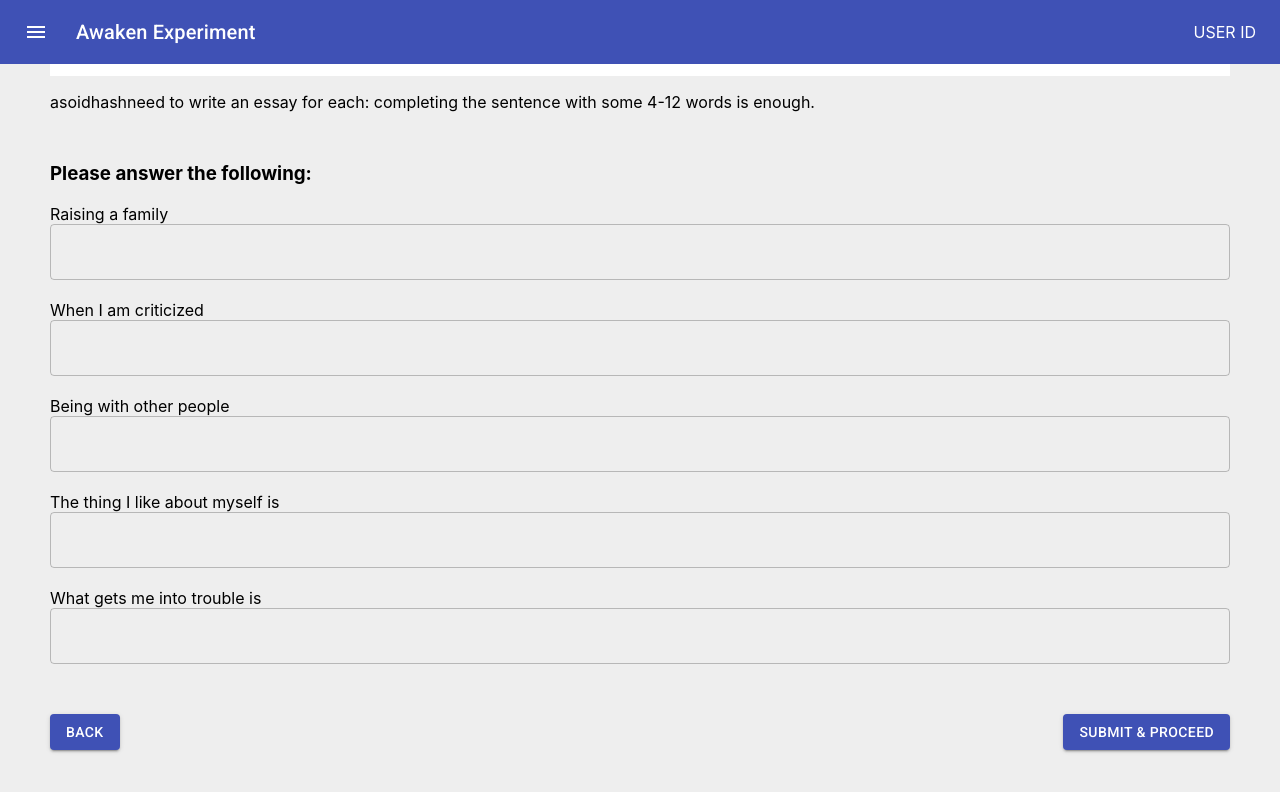
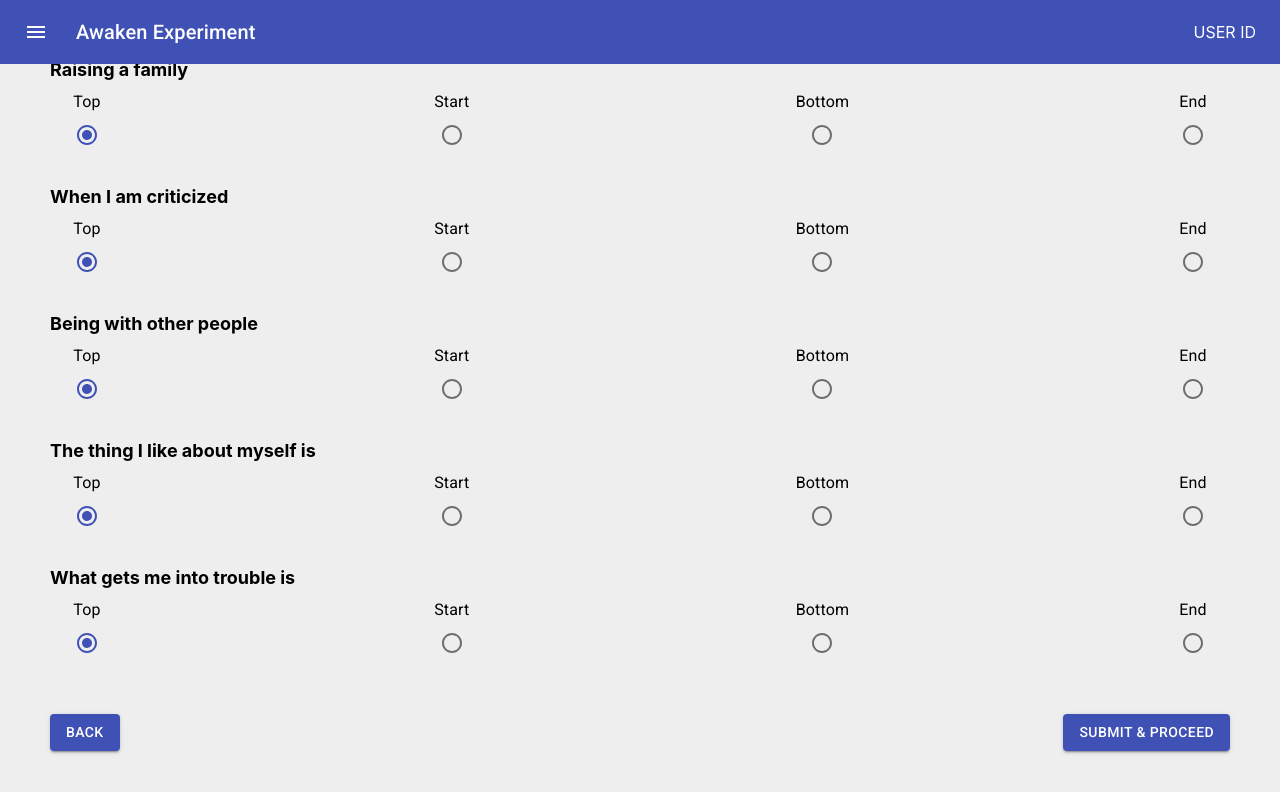
Before and after one commit to athakur36/AwakenExperiment, a React (Create React App) app: page /survey in a window 1280 px wide. Both pictures are taken after typing "Sample", "Sample", "Sample", "Sample", "Sample", "Sample" into the empty fields and a click on the button "SUBMIT & PROCEED". Shown: the top 792 px of the page. Built offline with nearby package versions, Linux system fonts and the light colour scheme.

Commit message:
qnradio component

```diff
--- a/src/components/question-type/qnradio.component.jsx
+++ b/src/components/question-type/qnradio.component.jsx
@@ -1,10 +1,29 @@
 import React from 'react';
 import { makeStyles } from '@material-ui/core/styles';
 import { TextField } from '@material-ui/core';
+import Radio from '@material-ui/core/Radio';
+import RadioGroup from '@material-ui/core/RadioGroup';
+import FormControlLabel from '@material-ui/core/FormControlLabel';
+import FormControl from '@material-ui/core/FormControl';
+import FormLabel from '@material-ui/core/FormLabel';
 
 const useStyles = makeStyles((theme) => ({
   qnaRoot: {
     marginBottom: '20px',
+  },
+  question: {
+    fontSize: '18px',
+    fontWeight: 'bold',
+    marginBottom: '10px',
+    marginTop: '30px',
+  },
+  radioGroupWrapper: {
+    width: '100%',
+  },
+  radioGroup: {
+    width: '100%',
+    display: 'flex',
+    justifyContent: 'space-between',
   },
 }));
 
@@ -14,8 +33,41 @@ const QNRadio = ({ question }) => {
 
   return (
     <div className={classes.qnaRoot}>
-      <label>{text}</label>
-      <TextField variant='outlined' fullWidth />
+      <div className={classes.question}>{text}</div>
+      <FormControl component='fieldset' className={classes.radioGroupWrapper}>
+        <RadioGroup
+          row
+          aria-label='position'
+          name='position'
+          defaultValue='top'
+          className={classes.radioGroup}
+        >
+          <FormControlLabel
+            value='top'
+            control={<Radio color='primary' />}
+            label='Top'
+            labelPlacement='top'
+          />
+          <FormControlLabel
+            value='start'
+            control={<Radio color='primary' />}
+            label='Start'
+            labelPlacement='top'
+          />
+          <FormControlLabel
+            value='bottom'
+            control={<Radio color='primary' />}
+            label='Bottom'
+            labelPlacement='top'
+          />
+          <FormControlLabel
+            value='end'
+            control={<Radio color='primary' />}
+            label='End'
+            labelPlacement='top'
+          />
+        </RadioGroup>
+      </FormControl>
     </div>
   );
 };
```
